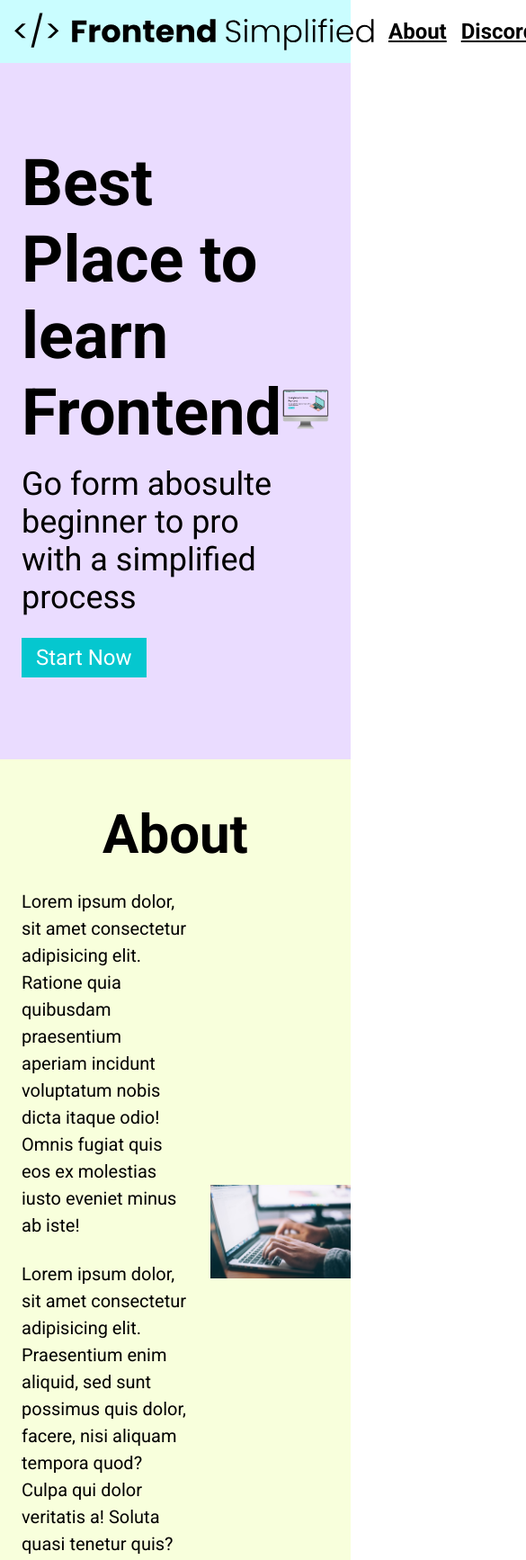
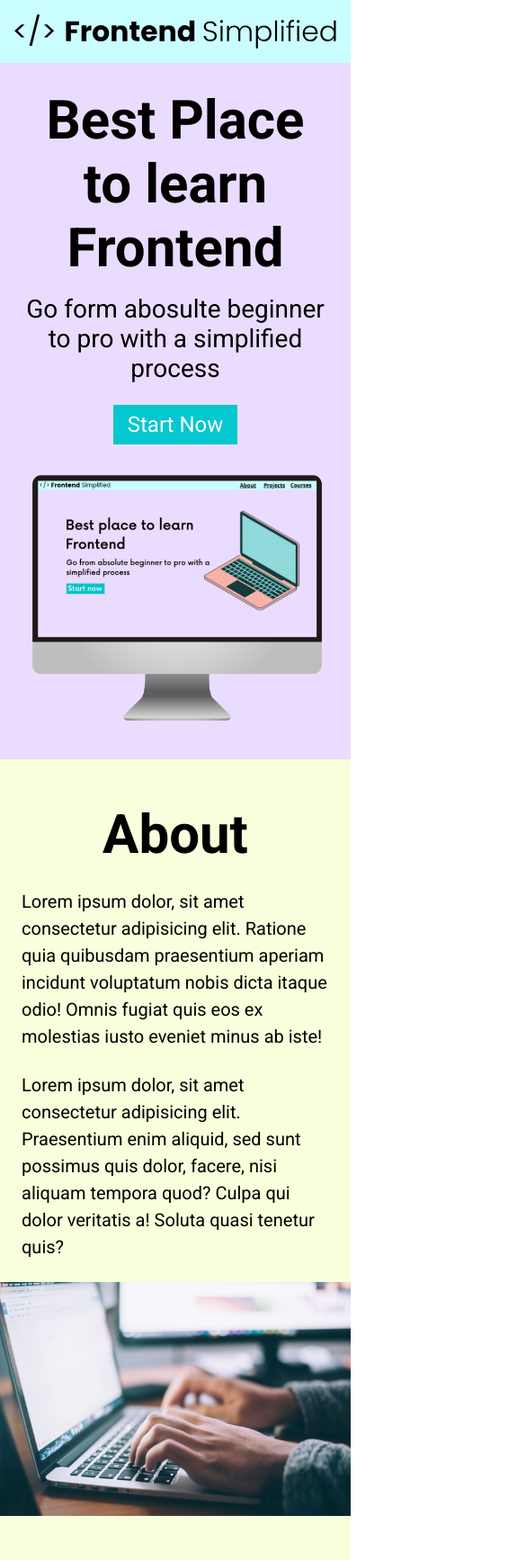
Before and after one commit to Alto0327/Frontend-replicated, a plain HTML site: page index.html in a window 390 px wide. Shown: the top 1734 px of the page at 90% size, 585 px wide, since content can reach past the window. Drawn offline with Linux system fonts and the light colour scheme.

Commit message:
repsonsive to smaller screens

```diff
--- a/index.html
+++ b/index.html
@@ -27,12 +27,12 @@
 
       <header>
         <div class="row">
-          <div>
+          <div class="home__description">
             <h1>Best Place to learn Frontend</h1>
             <p class="subheader">
               Go form abosulte beginner to pro with a simplified process
             </p>
-            <button>Start Now</button>
+            <button class="home__description--button">Start Now</button>
           </div>
           <figure><img src="Images/laptop.png" alt="" /></figure>
         </div>
--- a/style.css
+++ b/style.css
@@ -1,11 +1,13 @@
-@import url('https://fonts.googleapis.com/css2?family=Roboto:wght@300;400;500;700&display=swap');
-*{/*resests padding and margin for website*/
+@import url("https://fonts.googleapis.com/css2?family=Roboto:wght@300;400;500;700&display=swap");
+* {
+  /*resests padding and margin for website*/
   padding: 0;
   margin: 0;
   box-sizing: border-box;
-    font-family: 'Roboto', sans-serif;
+  font-family: "Roboto", sans-serif;
+  overflow-x: hidden;
 }
-nav{
+nav {
   height: 70px;
   display: flex;
   justify-content: space-between;
@@ -14,7 +16,7 @@ nav{
   background-color: #cafdff;
 }
 
-header{
+header {
   background-color: #eadcff;
   height: calc(100vh - 70px);
   padding: 24px;
@@ -23,16 +25,17 @@ header{
   justify-content: center;
 }
 
-h1{
+
+h1 {
   font-size: 72px;
 }
 
-.subheader{
-    font-size:  36px;
+.subheader {
+  font-size: 36px;
   margin: 16px 0 24px 0;
 }
 
-button{
+button {
   background-color: #05c7cf;
   color: white;
   border: none;
@@ -41,25 +44,25 @@ button{
   cursor: pointer;
 }
 
-a{
+a {
   color: black;
   font-size: 24px;
   font-weight: 700;
 }
 
-.logo{
+.logo {
   width: 400px;
 }
 
-ul{
+ul {
   display: flex;
 }
 
-li{
+li {
   list-style-type: none;
   padding-left: 16px;
 }
-.row{
+.row {
   width: 100%;
   max-width: 1300px;
   display: flex;
@@ -70,7 +73,7 @@ li{
 #about,
 #Discord,
 #Contact,
-#footer{
+#footer {
   padding: 48px 0;
 }
 
@@ -80,35 +83,35 @@ li{
 
 */
 
-#about{
+#about {
   background-color: #f8ffdc;
 }
 
-h2{
+h2 {
   font-size: 60px;
   text-align: center;
   margin-bottom: 24px;
 }
 
-.section__description{
+.section__description {
   display: flex;
   justify-content: center;
   align-items: center;
 }
 
-.about__img--wrapper{
+.about__img--wrapper {
   width: 40%;
 }
-img{
+img {
   width: 100%;
 }
 
-.section__description--wrapper{
+.section__description--wrapper {
   width: 60%;
   padding: 0 24px;
 }
 
-.section__description--para{
+.section__description--para {
   font-size: 20px;
   line-height: 1.5;
   margin-bottom: 24px;
@@ -120,10 +123,9 @@ img{
 
 */
 
-#Discord{
+#Discord {
   background-color: #cefeff;
 }
-
 
 /*
 
@@ -131,18 +133,20 @@ img{
 
 */
 
-#Contact{
+#Contact {
   background-color: #dce9ff;
 }
 
-form{
+form {
   width: 100%;
   max-width: 600px;
   display: flex;
   flex-direction: column;
   margin: 0 auto;
+  padding: 0 24px;
 }
-input,textarea{
+input,
+textarea {
   margin-bottom: 24px;
   font-size: 20px;
   padding: 6px 12px;
@@ -154,23 +158,82 @@ input,textarea{
 
 */
 
-footer{
-
+footer {
   background-color: #aaf5ff;
   display: flex;
   flex-direction: column;
   align-items: center;
 }
 
-.footer__logo{
+.footer__logo {
   max-width: 480px;
   margin-bottom: 16px;
 }
 
-.footer__links{
+.footer__links {
   margin-bottom: 32px;
 }
 
-.footer__link{
+.footer__link {
   padding: 0 16px;
 }
+
+/* small phones, tablets, large smart phones */
+@media (max-width: 728px){
+  .row{
+    flex-direction: column;
+  }
+  .home__description{
+    margin-bottom: 24px;
+    display: flex;
+    flex-direction: column;
+    align-items: center;
+  }
+
+  .home__description--button{
+    max-width: 240px;
+  }
+
+  h1{
+    text-align: center;
+    font-size: 60px;
+  }
+
+  .subheader{
+    text-align: center;
+    font-size: 28px;
+  }
+
+  ul{
+    display: none;
+  }
+
+  .section__description{
+    flex-direction: column;
+  }
+
+  .section__description--wrapper{
+    width: 100%;
+  }
+
+  .about__img--wrapper{
+    width: 100%;
+  }
+
+  footer{
+    padding: 48px 24px;
+  }
+
+  .footer__logo{
+    max-width: 360px;
+  }
+
+  .footer__link{
+    padding: 0 4px;
+    font-size: 18px;
+  }
+
+  .footer__links{
+    margin-bottom: 24px;
+  }
+}
```
Lines whose indentation alone changed are shown as unchanged.
